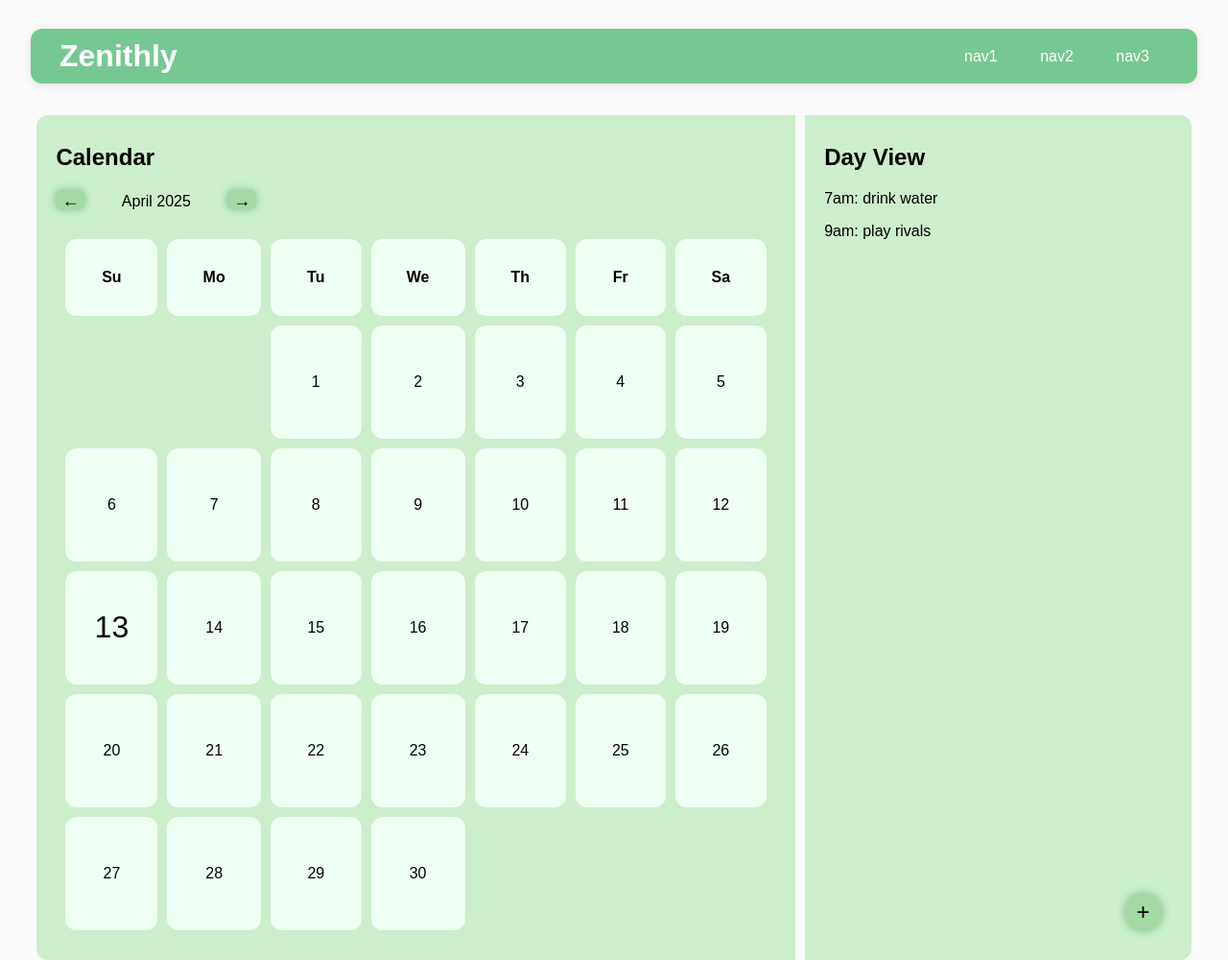
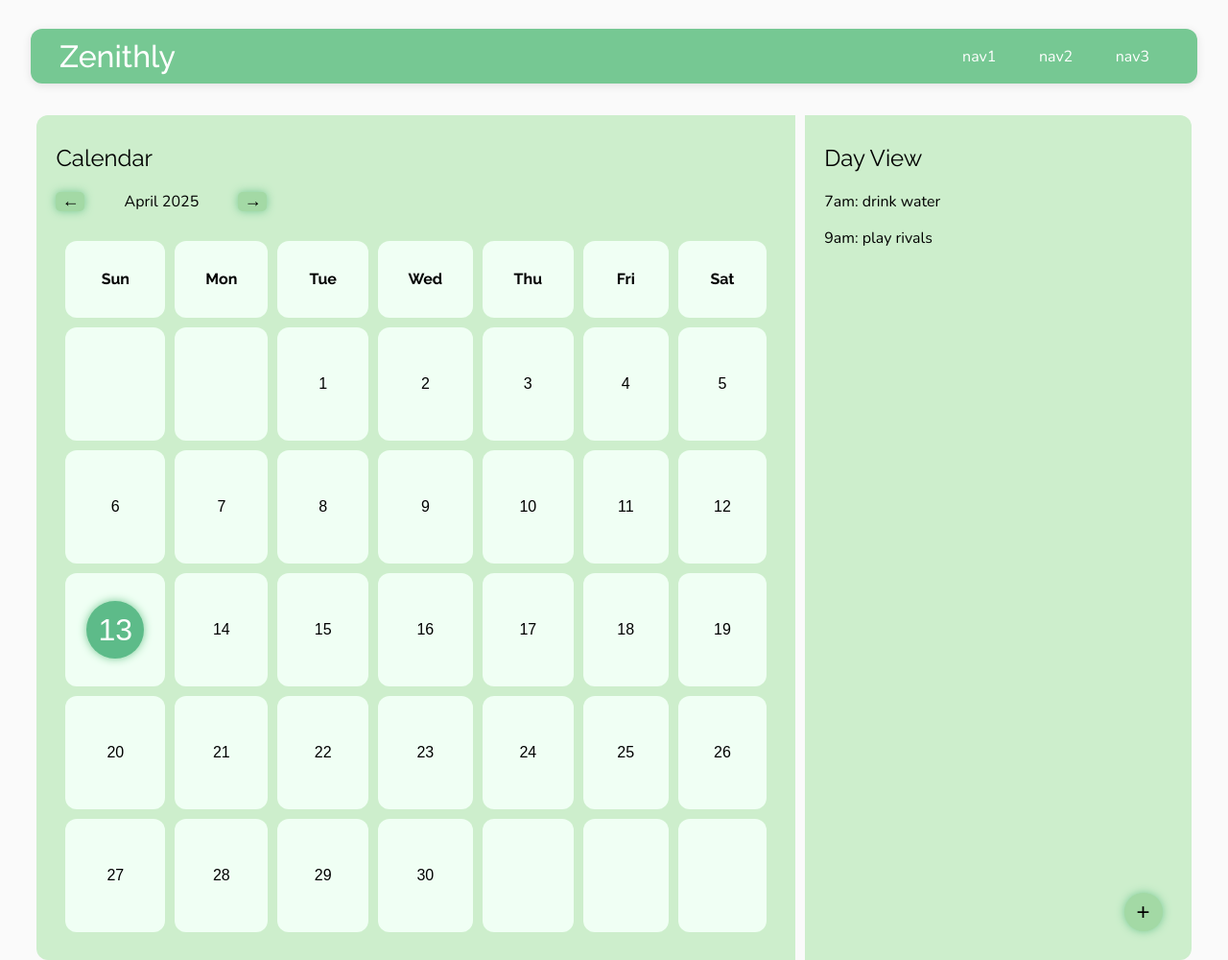
Before and after one commit to Implycitt/Zenithly, a website built with Vite: page src/renderer/index.html in a window 1280 px wide. Shown: the whole page at 96% size. Built offline with nearby package versions, Linux system fonts and the light colour scheme.

Commit message:
fonts and button transitions

```diff
--- /dev/null
+++ b/src/renderer/assets/fonts.css
@@ -0,0 +1,13 @@
+.nunito-regular {
+    font-family: "Nunito", sans-serif;
+    font-optical-sizing: auto;
+    font-weight: 400;
+    font-style: normal;
+}
+
+.raleway-regular {
+    font-family: "Raleway", sans-serif;
+    font-optical-sizing: auto;
+    font-weight: 400;
+    font-style: normal;
+  }
--- a/src/renderer/assets/main.css
+++ b/src/renderer/assets/main.css
@@ -51,6 +51,7 @@
 
 .nav h1 {
   margin: auto 20px;
+  font-weight: 500;
 }
 
 /* Content Styles */
@@ -76,9 +77,12 @@
 }
 
 /* Calendar header */
-#calendar-header {
+.calendar-header {
   display: flex;
+  align-items: center;
+  gap: 10px;
 }
+
 
 #prev-month, #next-month {
   background-color: var(--lightGreen);
@@ -91,7 +95,13 @@
   cursor: pointer;
   box-shadow: 0 0 10px var(--mediumGreen);
   transition: background-color 0.5s;
+  display: flex;
+  flex-direction: row;
+  align-items: center;
+  justify-content: center;
+  transition: background-color 0.5s, transform 0.5s;
 }
+
 
 #prev-month:only-child, #next-month:only-child {
   margin: 0 auto;
@@ -99,10 +109,13 @@
 
 #prev-month:hover, #next-month:hover {
   background-color: var(--hoverGreen);
+  transform: scale(1.2);
+  transition: background-color 0.5s, transform 0.5s;
 }
 
 #month-year {
-  display: flex;
+  width: 140px;
+  text-align: center;
 }
 
 /* Calendar styles */
@@ -115,13 +128,28 @@
 }
 
 
-.today {
+.today p {
   font-size: xx-large;
+  display: block;
+  height: 60px;
+  width: 60px;
+  line-height: 60px;
+  margin: auto;
+  box-shadow: 0 0 10px var(--mediumGreen);
+
+  border-radius: 50%; /* or 50% */
+
+  background-color: var(--hoverGreen);
+  color: white;
+  text-align: center;
+  font-size: 2em;
 }
+
 
 .calendar thead th {
   width: 170px;
   height: 80px;
+  font-weight: 700;
   text-align: center;
   padding: 0.5rem;
   background-color: var(--offwhiteGreen);
@@ -165,9 +193,11 @@
   font-size: 24px;
   cursor: pointer;
   box-shadow: 0 0 10px var(--mediumGreen);
+  transition: background-color 0.5s, transform 0.5s;
 }
 
 .add-reminder:hover {
   background-color: var(--hoverGreen);
-  transition: background-color 0.5s;
+  transform: scale(1.2);
+  transition: background-color 0.5s, transform 0.5s;
 }
--- a/src/renderer/index.html
+++ b/src/renderer/index.html
@@ -4,26 +4,30 @@
     <meta charset="UTF-8" name="viewport" content="initial-scale=1"/>
     <title>Zenithly</title>
     <link href="./assets/main.css" type="text/css" rel="stylesheet" />
+    <link href="./assets/fonts.css" type="text/css" rel="stylesheet" />
+    <link rel="preconnect" href="https://fonts.googleapis.com">
+    <link rel="preconnect" href="https://fonts.gstatic.com" crossorigin>
+    <link href="https://fonts.googleapis.com/css2?family=Nunito:ital,wght@0,200..1000;1,200..1000&family=Raleway:ital,wght@0,100..900;1,100..900&display=swap" rel="stylesheet">
   </head>
 
   <body>
-    <div class="nav">
-      <h1>Zenithly</h1>
+    <div class="nav ">
+      <h1 class="raleway-regular">Zenithly</h1>
       <nav>
-        <a>nav1</a>
-        <a>nav2</a>
-        <a>nav3</a>
+        <a class="nunito-regular">nav1</a>
+        <a class="nunito-regular">nav2</a>
+        <a class="nunito-regular">nav3</a>
       </nav>
     </div>
 
     <div class="content">
       <div id="calendarBody" class="calendarBody">
-        <h2>Calendar</h2>
+        <h2 class="raleway-regular">Calendar</h2>
 
         <!-- Calendar Navigation -->
-        <div class="calendar-header">
+        <div class="calendar-header nunito-regular">
           <button id="prev-month">&#8592;</button>
-          <span id="month-year" style="display: inline-block; width: 140px; text-align: center;"></span>
+          <span id="month-year" class="nunito-regular" style="display: inline-block; width: 140px; text-align: center;"></span>
           <button id="next-month">&#8594;</button>
         </div>
 
@@ -31,13 +35,13 @@
         <table id="calendar" class="calendar">
           <thead>
             <tr>
-              <th>Su</th>
-              <th>Mo</th>
-              <th>Tu</th>
-              <th>We</th>
-              <th>Th</th>
-              <th>Fr</th>
-              <th>Sa</th>
+              <th class="raleway-regular">Sun</th>
+              <th class="raleway-regular">Mon</th>
+              <th class="raleway-regular">Tue</th>
+              <th class="raleway-regular">Wed</th>
+              <th class="raleway-regular">Thu</th>
+              <th class="raleway-regular">Fri</th>
+              <th class="raleway-regular">Sat</th>
             </tr>
           </thead>
           <tbody id="calendar-body">
@@ -47,9 +51,11 @@
       </div>
 
       <div class="reminders">
-        <h2>Day View</h2>
-        <p>7am: drink water</p>
-        <p>9am: play rivals</p>
+        <h2 class="raleway-regular">Day View</h2>
+        <div>
+          <p class="nunito-regular">7am: drink water</p>
+          <p class="nunito-regular">9am: play rivals</p>
+        </div>
         <div class="add-reminder">+</div>
       </div>
     </div>
--- a/src/renderer/src/scripts/calendar.js
+++ b/src/renderer/src/scripts/calendar.js
@@ -28,11 +28,14 @@
 
       for (let j = 0; j < 7; j++) {
         const cell = document.createElement("td");
+        const p = cell.appendChild(document.createElement("p"));
+
+        cell.classList.add("nunito-regular");
 
         if (i === 0 && j < firstDay) {
-          cell.textContent = "";
+          p.textContent = "";
         } else if (dayCounter <= daysInMonth) {
-          cell.textContent = dayCounter;
+          p.textContent = dayCounter;
 
           if (
             dayCounter === todayDate &&
@@ -44,7 +47,7 @@
 
           dayCounter++;
         } else {
-          cell.textContent = "";
+          p.textContent = "";
         }
 
         row.appendChild(cell);
```
